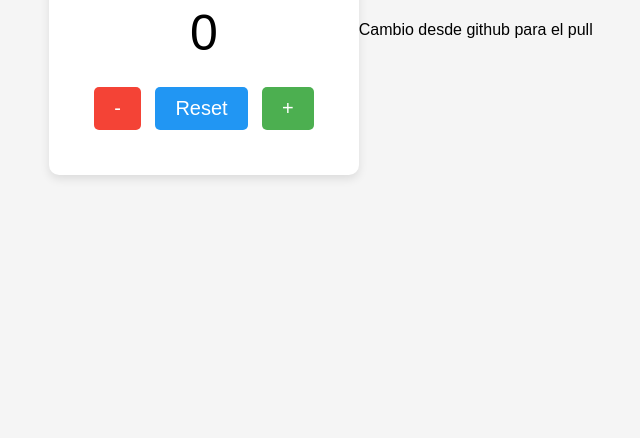
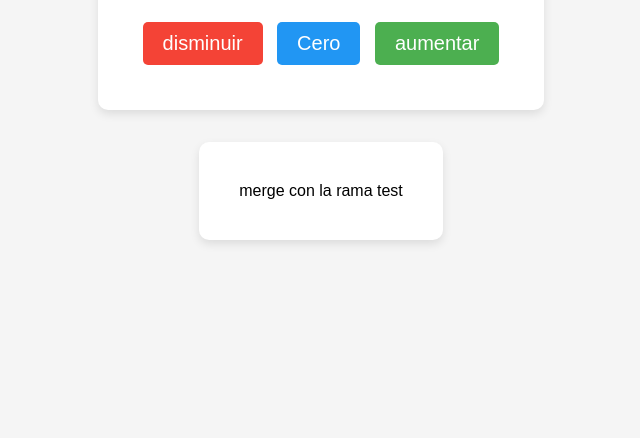
Before and after one commit to TeresaCabanas/proyecto, a plain HTML site: page index.html in a window 1280 px wide. Shown: the part 378-816 px from the top of the page, without its empty margins (319-959 px from the left). Drawn offline with Linux system fonts and the light colour scheme.

Commit message:
Cambio de posición
Cambie la posición del mensaje, el mensaje y los value de los botones

```diff
--- a/index.html
+++ b/index.html
@@ -11,12 +11,15 @@
         <h1>Contador</h1>
         <p id="counter">0</p>
         <div class="buttons">
-            <button id="decrease">-</button>
-            <button id="reset">Reset</button>
-            <button id="increase">+</button>
+            <button id="decrease">disminuir</button>
+            <button id="reset">Cero</button>
+            <button id="increase">aumentar</button>
         </div>
     </div>
-    <div>Cambio desde github para el pull</div>
+    <p></p>
+    <div class="container2">
+    <div >merge con la rama test</div>
+    </div>
     <script src="script.js"></script>
 </body>
 </html>
--- a/style.css
+++ b/style.css
@@ -1,6 +1,7 @@
 body {
     font-family: Arial, sans-serif;
     display: flex;
+    flex-direction: column;
     justify-content: center;
     align-items: center;
     height: 100vh;
@@ -13,6 +14,16 @@ body {
     padding: 40px;
     border-radius: 10px;
     box-shadow: 0 4px 10px rgba(0,0,0,0.1);
+
+}
+
+.container2 {
+    text-align: center;
+    background-color: white;
+    padding: 40px;
+    border-radius: 10px;
+    box-shadow: 0 4px 10px rgba(0,0,0,0.1);
+
 }
 
 h1 {
```
